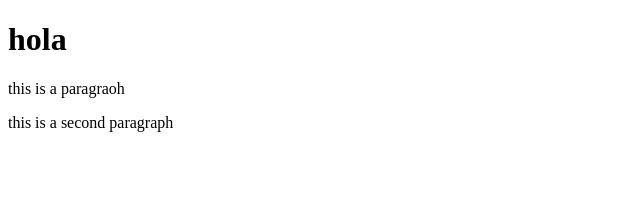
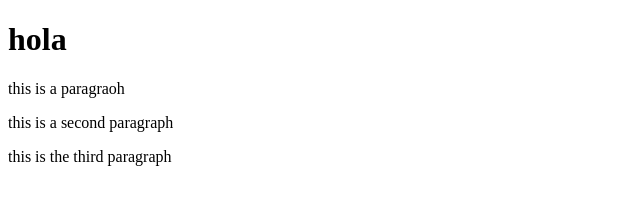
Before and after one commit to daniloosorio/angular_test, a website: page index.html in a window 1280 px wide. Shown: the whole page, without its empty margins (0-640 px from the left). Drawn offline with Linux system fonts and the light colour scheme.

Commit message:
fourth commit

```diff
--- a/index.html
+++ b/index.html
@@ -10,5 +10,6 @@
     <h1>hola </h1>
     <p>this is a paragraoh</p>
     <p>this is a second paragraph</p>
+    <p>this is the third paragraph</p>
 </body>
 </html>
```
Also changed, not shown: package.json (added, +24 -0 lines), 2 other files.
